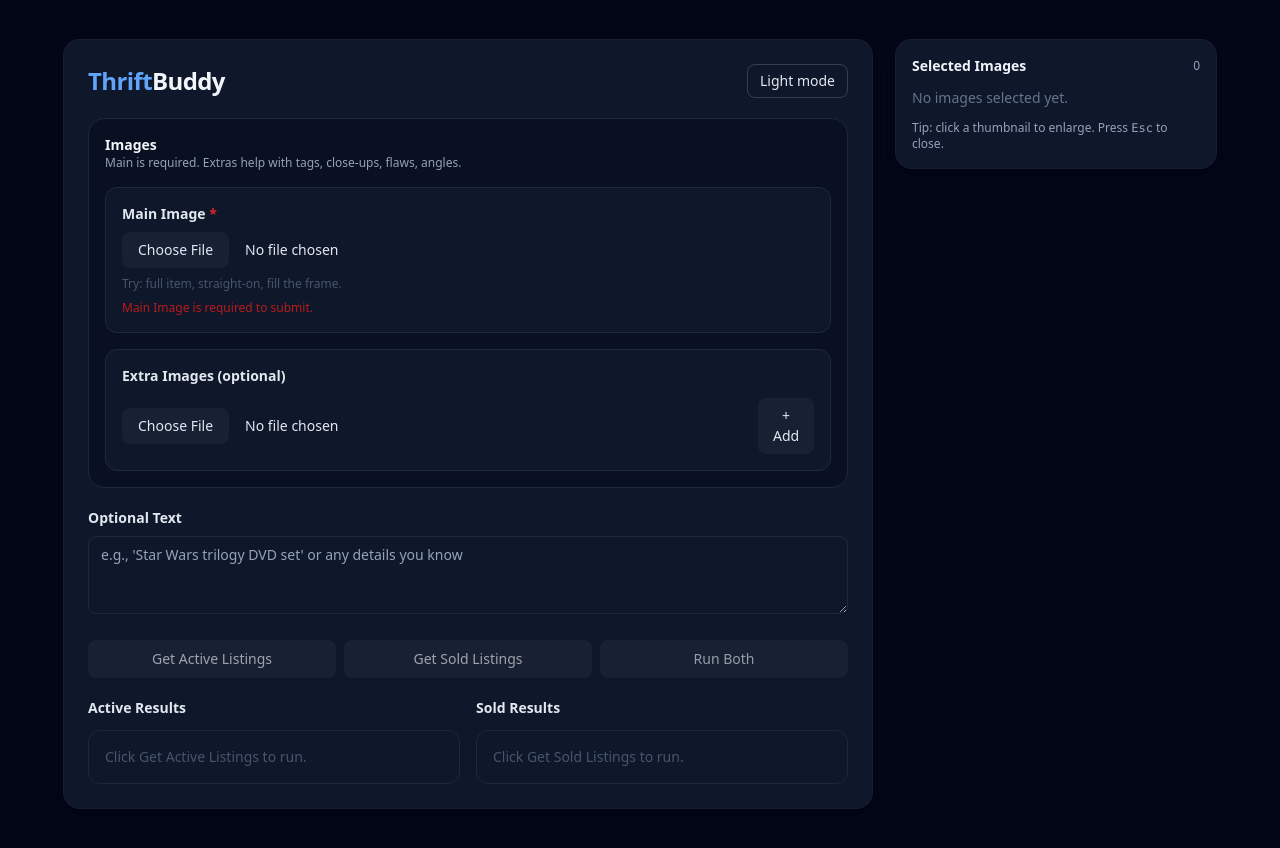
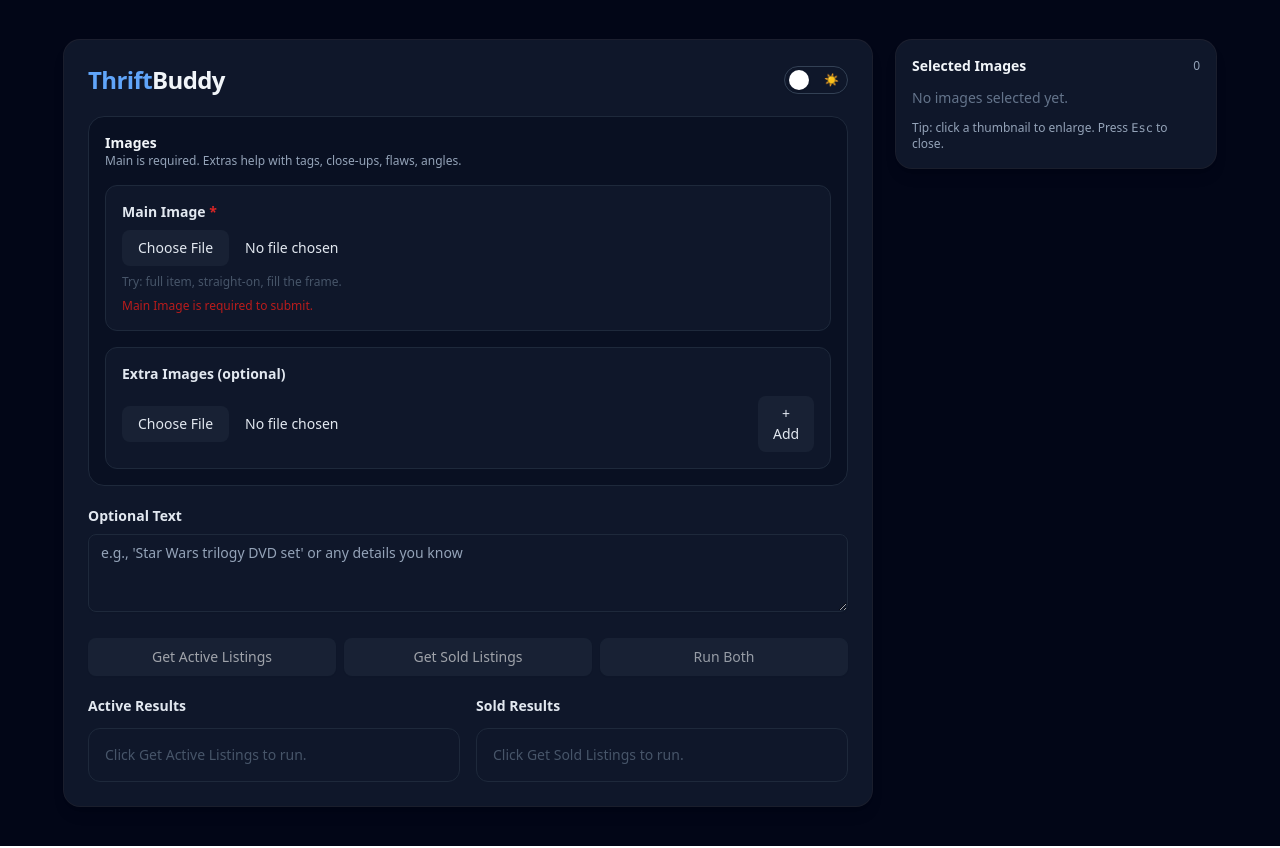
Before and after one commit to EthanGoodman/ThriftBuddy, a Next.js app in the folder apps/web/: page / in a window 1280 px wide. Built offline with nearby package versions, Linux system fonts and the light colour scheme.

Commit message:
Updated dark/light mode toggle

```diff
--- a/apps/web/app/page.tsx
+++ b/apps/web/app/page.tsx
@@ -344,7 +344,12 @@
           {data.example_listings?.length ? (
             <div className="max-h-[280px] overflow-y-auto scrollbar-clean [scrollbar-gutter:stable] pr-3">
               <div className="grid grid-cols-1 sm:grid-cols-2 gap-3">
-                {data.example_listings.slice(0, 51).map((it, idx) => (
+                {data.example_listings
+                  .filter(it => it.price?.extracted != null)
+                  .sort((a, b) => a.price.extracted - b.price.extracted)
+                  .slice(0, 51)
+                  .map((it, idx) => (
+
                   <a
                     key={(it.product_id ?? "") + idx}
                     href={it.link || "#"}
@@ -405,14 +410,31 @@
               <h1 className="text-2xl font-semibold tracking-tight text-slate-900 dark:text-slate-100">
                 <span className="text-blue-700 dark:text-blue-400">Thrift</span>Buddy
               </h1>
-              <button
+             <button
                 type="button"
                 onClick={() => setTheme((t) => (t === "dark" ? "light" : "dark"))}
-                className="rounded-lg border border-slate-300 bg-white px-3 py-1.5 text-sm text-slate-700 hover:bg-slate-50
-                          dark:border-slate-700 dark:bg-slate-900 dark:text-slate-200 dark:hover:bg-slate-800"
+                aria-label={theme === "dark" ? "Switch to light mode" : "Switch to dark mode"}
+                className={[
+                  "relative inline-flex h-7 w-[64px] items-center rounded-full border shadow-sm transition",
+                  "border-slate-300 bg-white hover:bg-slate-50",
+                  "dark:border-slate-700 dark:bg-slate-900 dark:hover:bg-slate-800",
+                  "focus-visible:outline-none focus-visible:ring-2 focus-visible:ring-blue-500/60",
+                ].join(" ")}
               >
-                {theme === "dark" ? "Light mode" : "Dark mode"}
+                {/* icons */}
+                <span className="absolute left-2 text-xs select-none">🌙</span>
+                <span className="absolute right-2 text-xs select-none">☀️</span>
+
+                {/* thumb */}
+                <span
+                  className={[
+                    "absolute top-1/2 -translate-y-1/2 h-5 w-5 rounded-full shadow transition-transform",
+                    "bg-slate-900 dark:bg-white",
+                    theme === "dark" ? "translate-x-[4px]" : "translate-x-[36px]",
+                  ].join(" ")}
+                />
               </button>
+
             </div>
             <div className="rounded-2xl border border-slate-200 bg-slate-50 p-4 space-y-4
                 dark:border-slate-800 dark:bg-slate-950/40">
```
